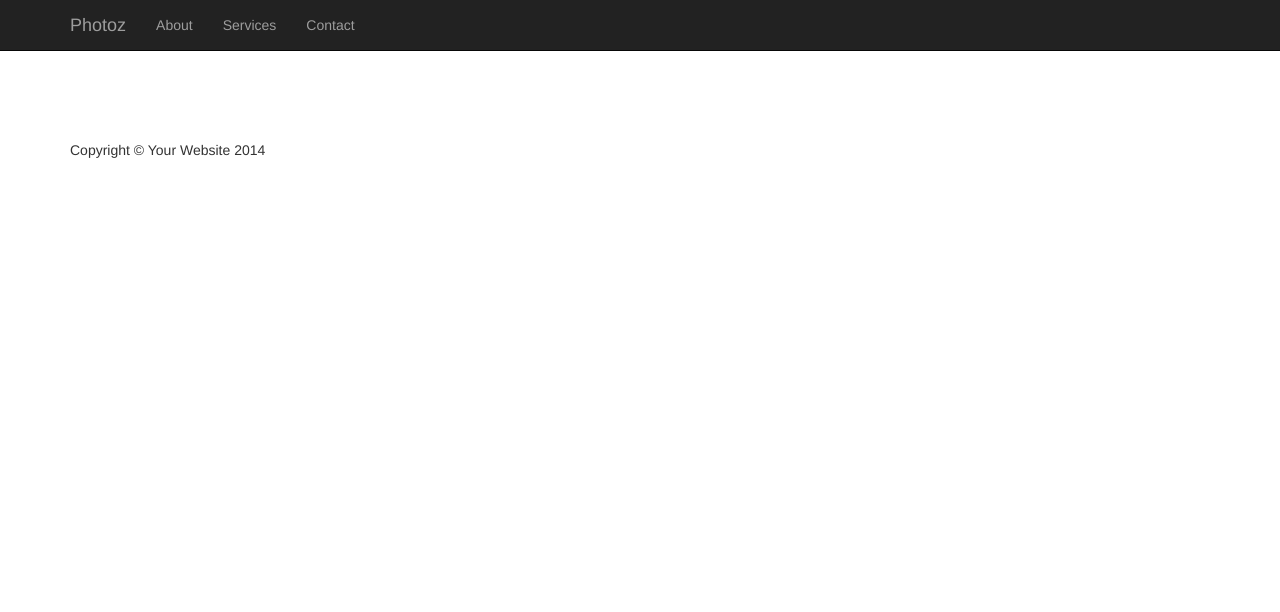
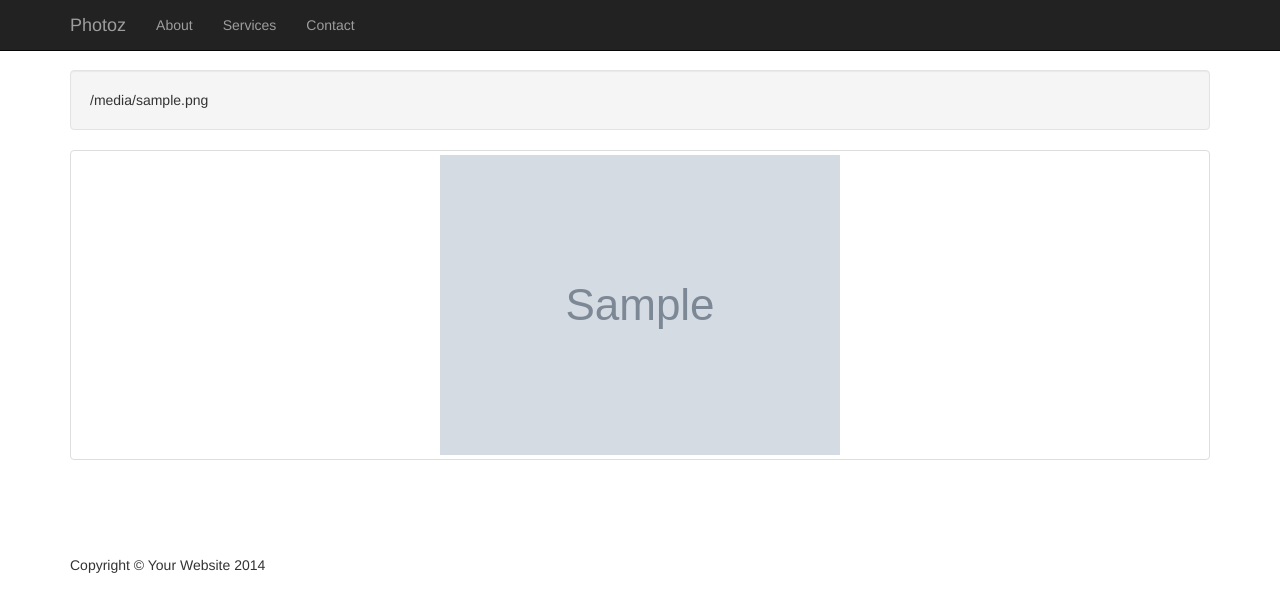
Before and after one commit to jonstacks/photoz, a Django app: page /images/00000000-0000-0000-0000-000000000001/ in a window 1280 px wide. Shown: the top 612 px of the page. Run offline with Django 3.2, Linux system fonts and the light colour scheme; tables that the repository leaves empty hold one stand-in row (values such as "Sample post"); grey boxes marked "Sample" are stand-in pictures; some libraries are stand-ins or nearby versions.

Commit message:
Modify Image Detail and List

```diff
--- a/photos/templates/photos/temporaryimage_detail.html
+++ b/photos/templates/photos/temporaryimage_detail.html
@@ -1,7 +1,20 @@
 {% extends "photos/base.html" %}
 
 {% block content %}
+{% with image=image.image %}
 <div class="row">
-  <img class="img-responseive" scr="{{image.image.url}}" >
+  <div class="col-md-12">
+    <div class="well">
+      {{ image.url }}
+    </div>
+  </div>
 </div>
+<div class="row">
+  <div class="col-md-12 portfolio-item">
+    <a href="#" class="thumbnail">
+      <img class="img-responsive" src="{{ image.url }}" alt="">
+    </a>
+  </div>
+</div>
+{% endwith %}
 {% endblock %}
--- a/photos/templates/photos/temporaryimage_list.html
+++ b/photos/templates/photos/temporaryimage_list.html
@@ -4,7 +4,7 @@
 <div class="row">
   {% for image in images %}
     <div class="col-md-3 portfolio-item">
-      <a href="#" class="thumbnail">
+      <a href="{% url 'image-detail' image.id %}" class="thumbnail">
         <img class="img-responsive" src="{{ image.image.url }}" alt="">
       </a>
     </div>
```
